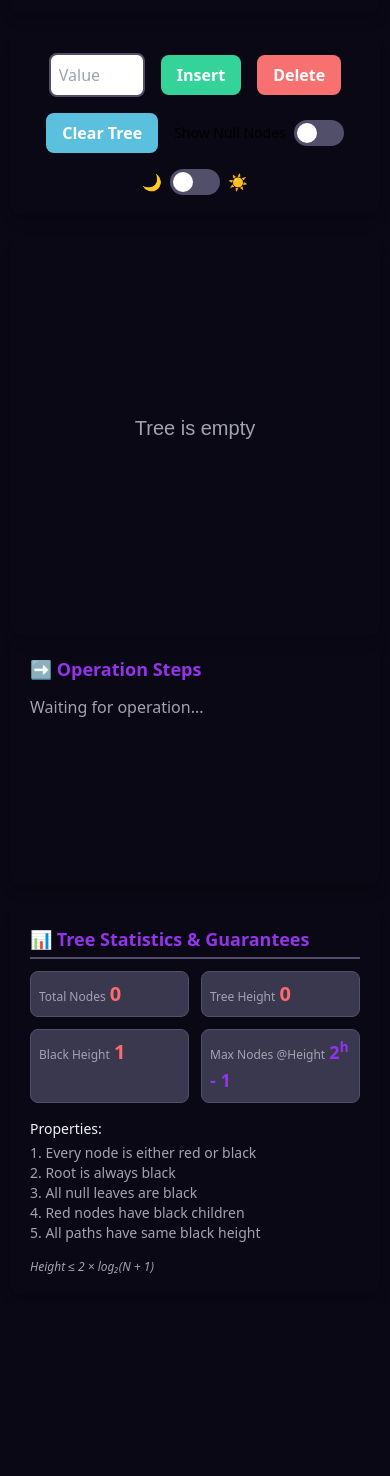
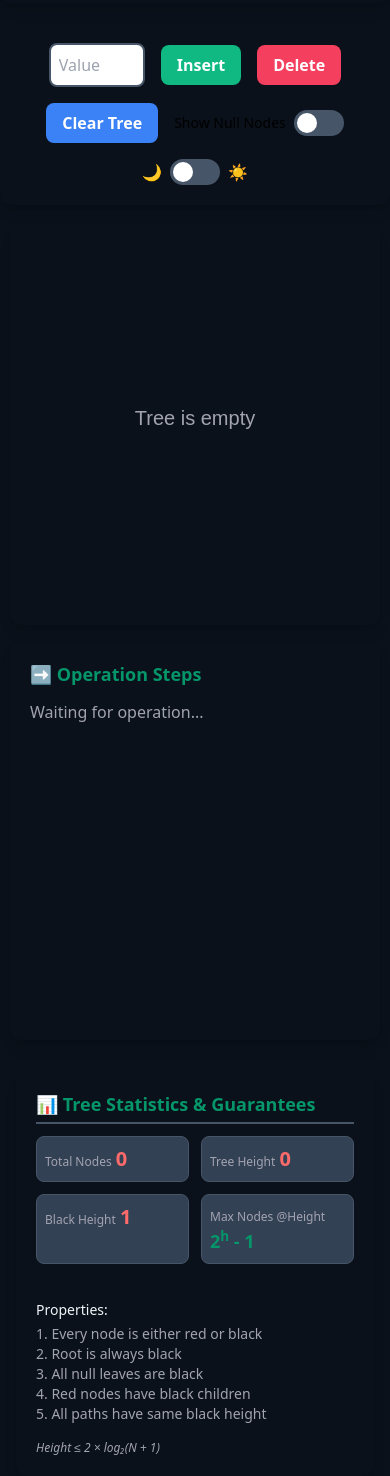
Before and after one commit to Preetdevloper/Red-Black-Tree-Visualiser, a plain HTML site: page index.html in a window 390 px wide. Shown: the part 145-1621 px from the top of the page. Before the commit the page ends 1450 px from the top, so only its background shows below. Drawn offline with nearby package versions, Linux system fonts and the light colour scheme.

Commit message:
Refactor CSS for theme, layout, and responsiveness
Updated CSS variables for theme and colors, improved layout grid, and made responsive adjustments.

```diff
--- a/style.css
+++ b/style.css
@@ -1,30 +1,27 @@
 /* --- CSS Variables for Theme and Colors --- */
 
 :root {
-    --bg-primary: #0a0814; /* Deep Indigo Dark Background (Body) */
-    --bg-secondary: #1f1d2b; /* Card/Container Background (Cards/Controls) */
-    --bg-tertiary: #3a384f; /* Input/Step Background */
-    --text-primary: #f0f4f8; /* Off-White Text */
+    --bg-primary: #0a111a; /* Very Dark Blue (Body) */
+    --bg-secondary: #1e293b; /* Card/Container Background (Slightly Lighter) */
+    --bg-tertiary: #334155; /* Input/Step Background */
+    --text-primary: #f0f4f8;
     --text-secondary: #a3a3b0;
-    --accent: #9333ea; /* Primary Accent: Deep Purple/Indigo */
-    --accent-hover: #7e22ce;
-    --border: #524f6a;
-    --red-node: #ff6b6b; /* Vibrant Red */
-    --black-node: #3d3a4f; /* Dark Node Color */
+    --accent: #059669; /* Primary Accent: Emerald Green */
+    --accent-hover: #047857;
+    --border: #475569;
+    --red-node: #ff6b6b; /* Red Node Color */
+    --black-node: #3d3a4f;
     --null-node: #6e6c80;
 
-    /* FIX: Subheading color separate for visibility */
-    --secondary-subheading-color: #d8b4fe;
+    /* Custom Button Colors */
+    --insert-btn: #10b981;
+    --delete-btn: #f43f5e;
+    --clear-btn: #3b82f6;
 
-    /* Custom Button Colors */
-    --insert-btn: #34d399;
-    --delete-btn: #f87171;
-    --clear-btn: #5bc0de;
-    --step-btn: #facc15;
-
-    --violation-color-dark: #ff6b6b;
+    --violation-color-dark: #f87171;
     --violation-color-light: #dc2626;
     --stat-value-color-dark: var(--red-node);
+    --secondary-subheading-color: #94a3b8;
 }
 
 /* Light Theme override for visibility */
@@ -34,18 +31,22 @@
     --bg-tertiary: #e9ecef;
     --text-primary: #212529;
     --text-secondary: #6c757d;
-    --accent: #9333ea;
-    --accent-hover: #7e22ce;
+    --accent: #059669;
+    --accent-hover: #047857;
     --border: #ced4da;
     --red-node: #ef4444;
     --black-node: #343a40;
     --null-node: #adb5bd;
 
     --stat-value-color-light: #1a1a1a;
-    --secondary-subheading-color: #6d28d9;
+    --secondary-subheading-color: #475569;
 }
 
 /* --- Global Styles and Utility Class Overrides --- */
+
+* {
+    box-sizing: border-box;
+}
 
 body {
     background-color: var(--bg-primary);
@@ -57,12 +58,12 @@ body {
 .container {
     width: 100%;
     margin: 0 auto;
-    padding: 1.25rem;
+    padding: 0; /* Remove top-level padding */
 }
 
 /* Header Gradient and Subheading Fix */
 .header-gradient {
-    background: linear-gradient(135deg, var(--accent), #d8b4fe);
+    background: linear-gradient(135deg, var(--accent), #34d399);
     -webkit-background-clip: text;
     -webkit-text-fill-color: transparent;
     background-clip: text;
@@ -71,7 +72,7 @@ body {
     color: var(--secondary-subheading-color);
 }
 
-/* Toggle Switch Styles */
+/* Toggle Switch Styles (Unchanged) */
 .toggle {
     position: relative;
     width: 50px;
@@ -95,57 +96,98 @@ body {
 }
 .toggle.active::after { transform: translateX(24px); }
 
-.step-item.active { border-color: var(--step-btn) !important; background: #4a4e6980; }
+/* Steps/Violation Visuals */
+.step-item {
+    border-left: 4px solid var(--accent);
+    padding: 8px;
+    margin-bottom: 8px;
+    background: var(--bg-tertiary);
+    border-radius: 4px;
+    font-size: 0.9rem;
+    white-space: pre-wrap; /* Allows multiline pseudocode to wrap */
+}
+.step-item.active { border-color: #facc15 !important; background: #4a4e6980; }
 .violation { color: var(--violation-color-dark); font-weight: bold; }
+
+#stepsDisplay { color: var(--text-primary); }
 
 /* Statistics Color Overrides */
 .stat-item .value { color: var(--stat-value-color-dark); }
 .light-theme .stat-item .value { color: var(--stat-value-color-light); }
 
 
-/* FIX: New Layout Grid for Canvas and Steps */
-.main-layout-grid {
-    display: grid;
-    grid-template-columns: 1fr 280px; /* Canvas/Controls Area | Steps (Fixed 280px) */
-    gap: 20px;
+/* Layouts */
+
+.top-header-area {
+    padding: 1rem;
+    padding-bottom: 0;
+}
+.controls-container {
+    display: flex;
+    flex-wrap: wrap;
+    gap: 12px;
+    align-items: center;
+    padding: 15px;
+    border-radius: 8px;
+    background: var(--bg-secondary);
+    margin-bottom: 15px;
 }
 
-.main-visual-area {
+/* FIX: MAIN CONTENT GRID */
+.main-content-grid {
+    display: grid;
+    grid-template-columns: 1fr 280px; /* Canvas/Steps Area | Stats (Fixed 280px) */
+    gap: 15px;
+    padding: 0 1rem 1rem 1rem;
+    align-items: start;
+}
+.canvas-area {
     display: flex;
     flex-direction: column;
 }
-
 .sidebar-right {
     min-height: 600px;
 }
+.steps-container {
+    height: 600px;
+    overflow-y: auto;
+}
 
-.steps-container {
-    min-height: 250px;
-    max-height: 100%;
-    height: 100%; /* FIX: Ensures it stretches to the height of the canvas area */
+#tree-canvas {
+    height: 400px; /* FIX: Reduced height */
 }
 
 .main-content-bottom {
+    grid-column: 1 / -1; /* Spans full width under the main grid */
     margin-top: 20px;
-    grid-column: 1 / -1; /* Full width under the main grid */
+    padding: 0 1rem;
+}
+
+.stats-and-guarantees-grid {
+    display: grid;
+    grid-template-columns: 1fr 1fr; /* Two columns for stats/guarantees */
+    gap: 20px;
 }
 
 /* --- Responsive Adjustments --- */
 
 @media (max-width: 1024px) {
-    .main-layout-grid {
-        grid-template-columns: 1fr;
+    .main-content-grid {
+        grid-template-columns: 1fr; /* Stack canvas and sidebar */
+        padding: 0 10px 10px 10px;
+    }
+    .steps-container {
+        height: 400px; /* Max height for mobile steps */
     }
     .sidebar-right {
         min-height: auto;
-        max-height: 400px;
         order: 2; /* Steps sidebar goes below canvas */
-    }
-    .main-visual-area {
-        order: 1;
     }
     #tree-canvas {
         height: 400px;
+        order: 1;
     }
-    .container { padding: 10px; }
+    .stats-and-guarantees-grid {
+        grid-template-columns: 1fr;
+    }
 }
```
